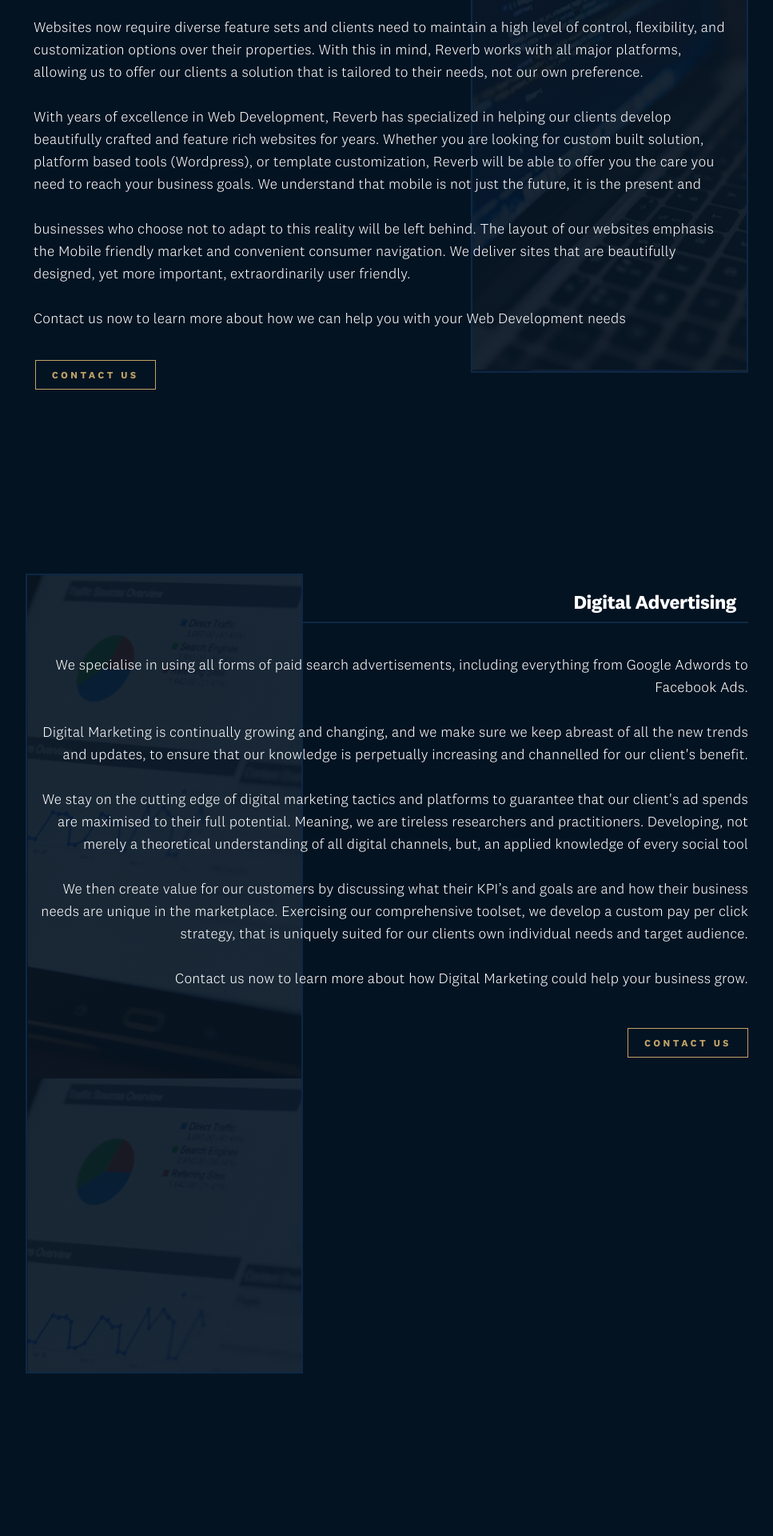
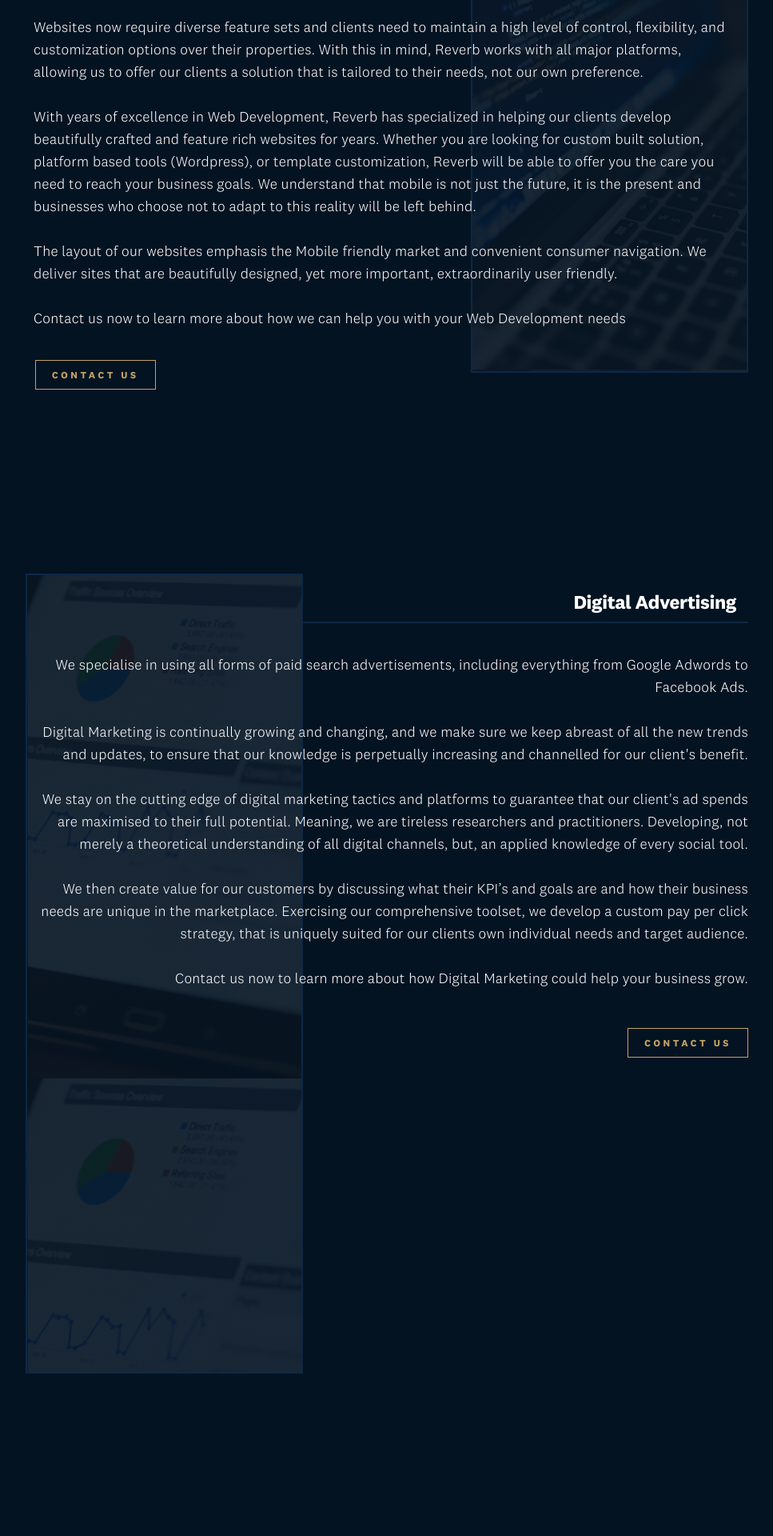
Before and after one commit to thomasjbhamilton/reverbconsulting, a Jekyll site: the page built from services.md, in a window 1280 px wide. Shown: the part 984-2904 px from the top of the page at 80% size, without its empty margins (156-1123 px from the left). Built offline with Jekyll 4.4.1, drawn with Linux system fonts in a browser that asks for light colours; some of the changed text lies outside the part shown.

Commit message:
fix some spelling mistakes

```diff
--- a/_layouts/services.html
+++ b/_layouts/services.html
@@ -33,8 +33,8 @@
         based tools (Wordpress), or template customization, Reverb will be able
         to offer you the care you need to reach your business goals.
         We understand that mobile is not just the future, it is the present and
+        businesses who choose not to adapt to this reality will be left behind.
         <br><br>
-        businesses who choose not to adapt to this reality will be left behind.
         The layout of our websites emphasis the Mobile friendly market and
         convenient consumer navigation. We deliver sites that are beautifully
         designed, yet more important, extraordinarily user friendly.
@@ -65,7 +65,7 @@
         guarantee that our client's ad spends are maximised to their full
         potential. Meaning, we are tireless researchers and practitioners.
         Developing, not merely a theoretical understanding of all digital channels,
-        but, an applied knowledge of every social tool
+        but, an applied knowledge of every social tool.
         <br><br>
         We then create value for our customers by discussing what their KPI’s
         and goals are and how their business needs are unique in the marketplace.
@@ -101,7 +101,7 @@
       <br><br>
       Whether it is increasing our client's conversion rates, creating an
       excellent user experience for their customers, decreasing abandoned
-      carts or improving site SEO to increase organic traffic., we've done
+      carts or improving site SEO to increase organic traffic, we've done
       it all. We are confident that we can help your business excel.
       To that end, our developers specialise in multiple eCommerce platforms
       such a Shopify, Magento, and Woocommmerce. We work hard to keep ahead
@@ -125,7 +125,7 @@
       Googles algorithm and how it ranks websites accordingly and the changes
       needed to be made to ensure that a website is complying with that. At
       Reverb we have years of experience building comprehensive SEO strategies
-      for our clients, adhering  to google's industry standards and only white
+      for our clients, adhering  to Google's industry standards and only white
       hat SEO strategies. From Content building to building quality backlinks
       for your site, we take care of it all.
     </p>
```
Also changed, not shown: _layouts/index.html (+8 -8 lines), assets/stylesheets/pages/services/_seo.scss (+8 -6 lines), dist/stylesheets/main.css.
